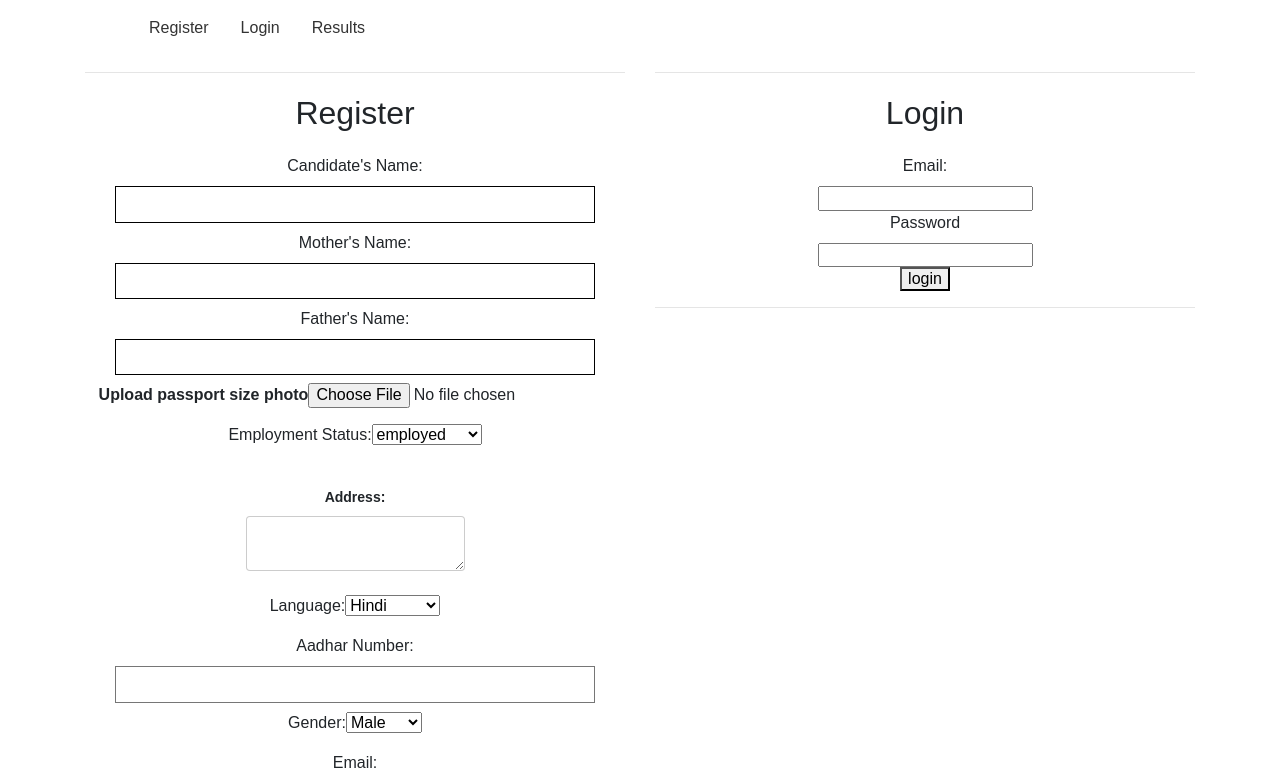
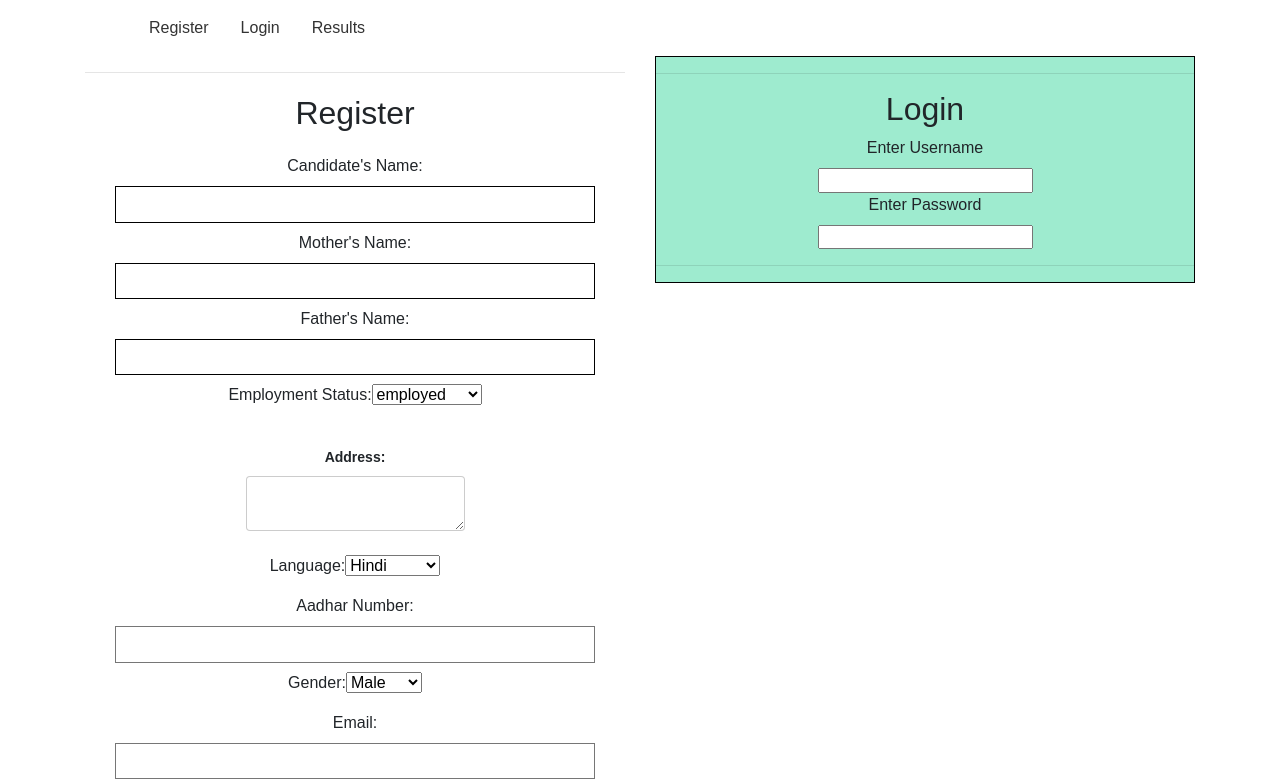
Before and after one commit to Anishahaha/STET-1, a React (Create React App) app in the folder stet-portal/: page / in a window 1280 px wide. Shown: the top 781 px of the page. Built offline with nearby package versions, Linux system fonts and the light colour scheme; the HTML template or start-up script is replaced by a standard one.

Commit message:
updated login form

```diff
--- a/stet-portal/src/Login/LoginPage.js
+++ b/stet-portal/src/Login/LoginPage.js
@@ -1,7 +1,6 @@
 import React from 'react';
 import ReactDOM from 'react-dom';
-import Username from './Username.js';
-import Password from './Password.js';
+
 
 
 class LoginForm extends React.Component
@@ -9,19 +8,32 @@ class LoginForm extends React.Component
 	constructor(props)
 	{
 		super(props);
+		this.state = {
+
+			password: '',
+			username: ''
+
+		};
+	}
+	onPasswordChange = (event) =>
+	{
+		this.setState({password: event.target.value})
+	}
+	onUsernameChange = (event) => {
+
+		this.setState({username : event.target.value});
 	}
 	render()
 	{
 		return (
 
-				<div className ="tc">
+				<div className ="tc bg-light-green ba b--black">
 				<hr/>
-						<h1>Login</h1>
-						<label>Email:</label>
-						<Username />
-						<label>Password</label>
-						<Password />
-						<button type="submit">login</button>
+						<h2>Login</h2>
+						<label className="tc">Enter Username</label>
+						<div><input type="text" onChange={this.onUsernameChange}/></div>
+						<label className="tc">Enter Password</label>
+						<div><input type="password" onChange={this.onPasswordChange}/></div>
 				<hr/>
 				</div>
 			);
--- a/stet-portal/src/Login/Password.js
+++ /dev/null
@@ -1,27 +0,0 @@
-import React from 'react';
-import ReactDOM from 'react-dom';
-
-
-class Password extends React.Component
-{
-	constructor(props)
-	{
-		super(props);
-		this.state = {
-				password: ''
-		}
-	}
-	onPasswordChange = (event) =>
-	{
-		this.setState({password: event.target.value})
-	}
-	render()
-	{
-		return(
-		<div>
-			<input type="password" onChange={this.onPasswordChange}/>
-		</div>
-		);
-	}
-}
-export default Password;
--- a/stet-portal/src/Login/Username.js
+++ /dev/null
@@ -1,28 +0,0 @@
-import React from 'react';
-import ReactDOM from 'react-dom';
-
-
-class Username extends React.Component
-{
-	constructor(props)
-	{
-		super(props);
-		this.state = {
-
-					username: ''
-				};
-	}
-	onUsernameChange = (event) =>
-	{
-		this.setState({username: event.target.value});
-	}
-	render()
-	{
-		return(
-		<div>
-			<input type="text" onChange={this.onUsernameChange}/>
-		</div>
-		);
-	}
-}
-export default Username;
--- a/stet-portal/src/Register/RegisterPage.js
+++ b/stet-portal/src/Register/RegisterPage.js
@@ -28,7 +28,7 @@ class RegisterForm extends React.Component
 			    ccategory: '',
 			    cexamstatus: '',
 			    crelaxation: '',
-			    cphoto: '',
+			    cfile: '',
 			    cnewpass: '',
 			    cconfirmpass: ''
 
@@ -44,7 +44,7 @@ class RegisterForm extends React.Component
 	onChangeCandidateName = (event) => { this.setState({ cname: event.target.value});};
 	onChangeFatherName = (event) => {this.setState({cfname: event.target.value});};
 	onChangeMotherName = (event) => {this.setState({cmname: event.target.value});};
-	onChangePhotoUpload = (event) => {this.setState({cphoto: event.target.value});};
+	onChangeFileUpload = (event) => {this.setState({cfile: event.target.value});};
 	onChangeEmploymentStatus = (event) => {this.setState({cempstatus: event.target.value});};
 	onChangeAddress = (event) => {this.setState({caddr: event.target.value});};
 	onChangeLanguage = (event) => {this.setState({clang: event.target.value});};
@@ -82,11 +82,6 @@ class RegisterForm extends React.Component
 				<div className="ma2"><label>Mother's Name: </label><input type="text" className="ba b--black pa2 input-reset ba bg-transparent w-100 measure" onChange={this.onChangeMotherName}/><br/></div>
 				<div className="ma2"><label>Father's Name: </label><input type="text" className="ba b--black pa2 input-reset ba bg-transparent w-100 measure" onChange={this.onChangeFatherName}/><br/></div>
 
-				<div className="ma2">
-					<label><strong>Upload passport size photo</strong></label>
-					<input type="file" name="fileToUpload" id="fileToUpload" onChange={this.onChangePhotoUpload}/>
-				<br/>
-				</div>
 
 				<div className="ma2"><label>Employment Status: </label>
 					 <select onChange={this.onChangeEmploymentStatus}>
@@ -229,6 +224,13 @@ class RegisterForm extends React.Component
 				<button type="submit" >Submit</button>
 				</div>
 				<br/>
+
+
+				<div className="ma2">
+					<label><strong>Upload document.</strong></label>
+					<input type="file" name="fileToUpload" id="fileToUpload" onChange={this.onChangeFileUpload}/>
+				<br/>
+				</div>
 			</form>
 		</div>
 		);
```
Also changed, not shown: 1 other file (tests, documents, lock files or other folders).
